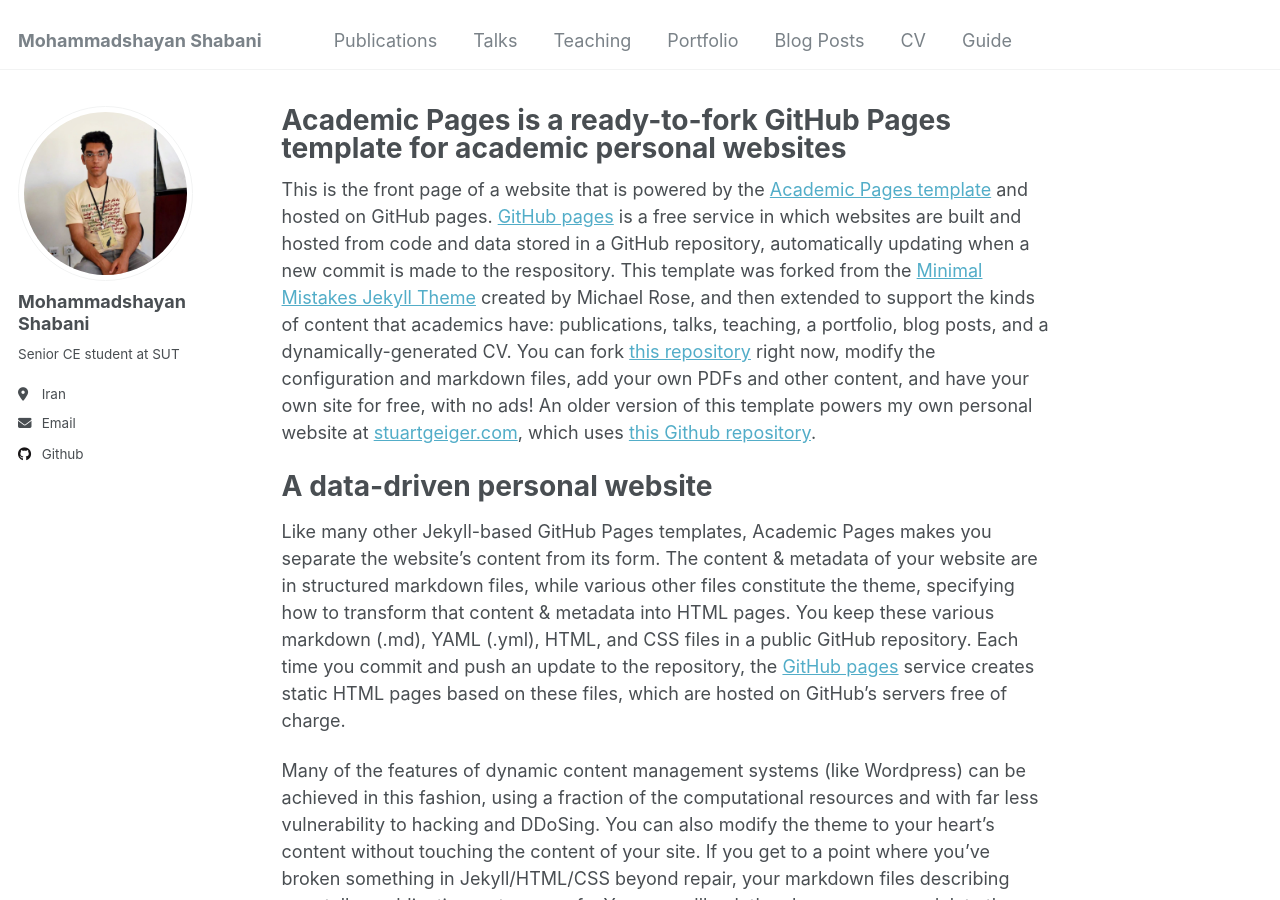
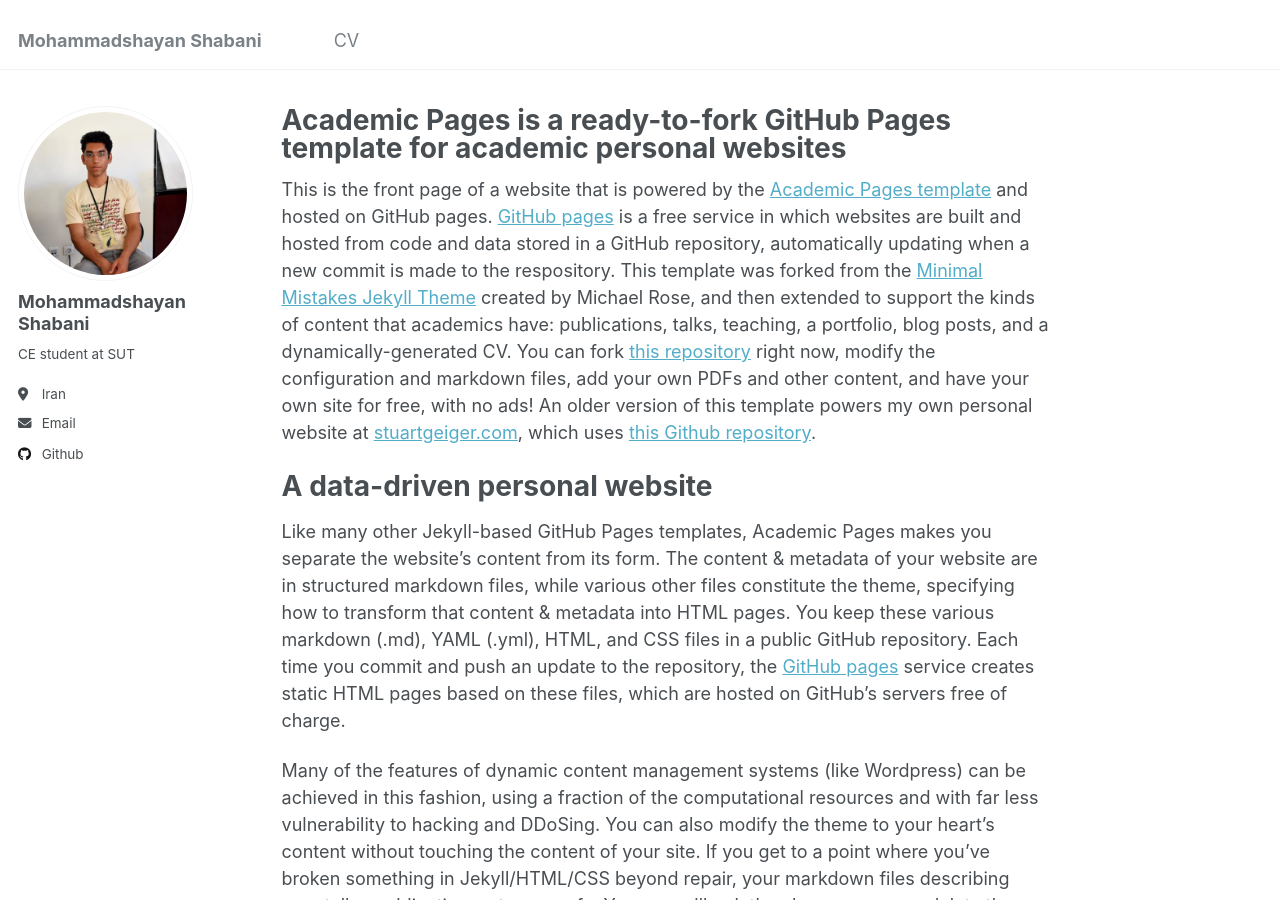
Before and after one commit to shayanshabani/shayanshabani.github.io, a Jekyll site: the page built from _pages/about.md, in a window 1280 px wide and 900 px high. Built offline with Jekyll 4.4.1, drawn with Linux system fonts in a browser that asks for light colours.

Commit message:
description changed

```diff
--- a/_config.yml
+++ b/_config.yml
@@ -11,7 +11,7 @@ locale                   : "en-US"
 title                    : "Mohammadshayan Shabani"
 title_separator          : "-"
 name                     : &name "Mohammadshayan Shabani"
-description              : &description "Senior CE student"
+description              : &description "CE student at SUT"
 url                      : https://shayanshabani.github.io # the base hostname & protocol for your site e.g. "https://mmistakes.github.io"
 baseurl                  : "" # the subpath of your site, e.g. "/blog"
 repository               : "shayanshabani/shayanshabani.github.io"
@@ -24,7 +24,7 @@ author:
   avatar           : "shayanshabani.jpeg"
   name             : "Mohammadshayan Shabani"
   pronouns         : # example: "she/her"
-  bio              : "Senior CE student at SUT"
+  bio              : "CE student at SUT"
   location         : "Iran"
   employer         : #"Red Brick University"
   uri              : # URL
--- a/_data/navigation.yml
+++ b/_data/navigation.yml
@@ -5,23 +5,5 @@
 # prevent it from being included in the site.
 
 main:
-  - title: "Publications"
-    url: /publications/
-
-  - title: "Talks"
-    url: /talks/
-
-  - title: "Teaching"
-    url: /teaching/
-
-  - title: "Portfolio"
-    url: /portfolio/
-
-  - title: "Blog Posts"
-    url: /year-archive/
-
   - title: "CV"
     url: /cv/
-
-  - title: "Guide"
-    url: /markdown/
```
